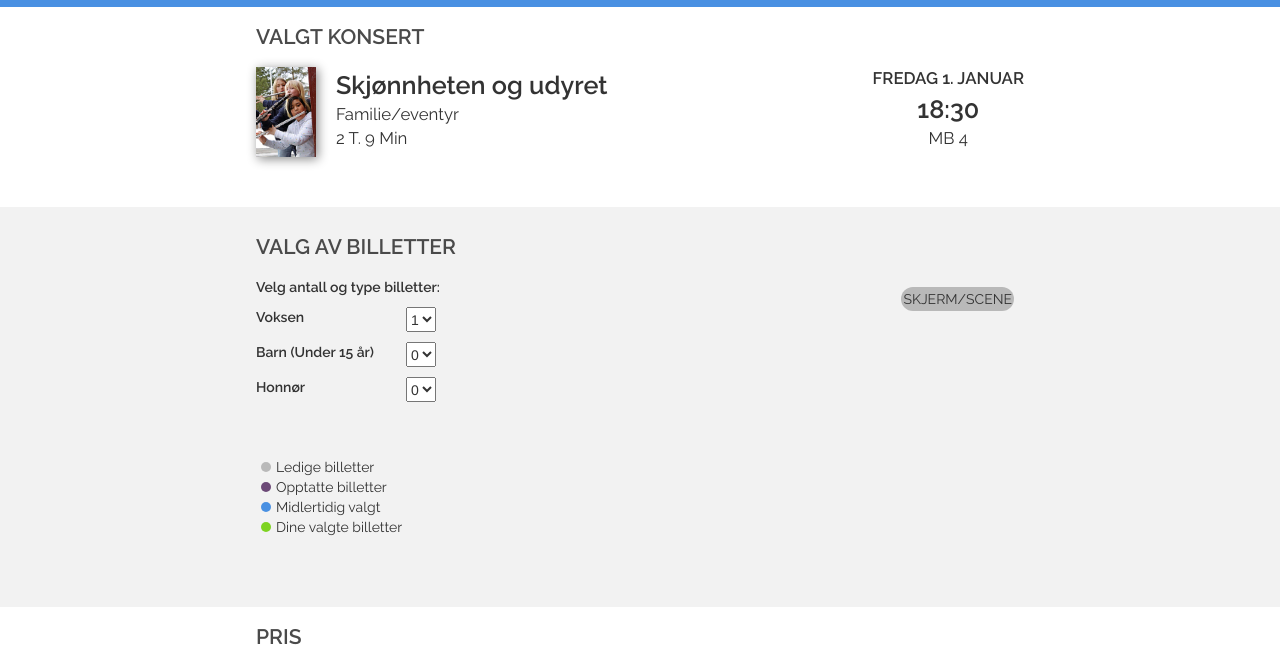
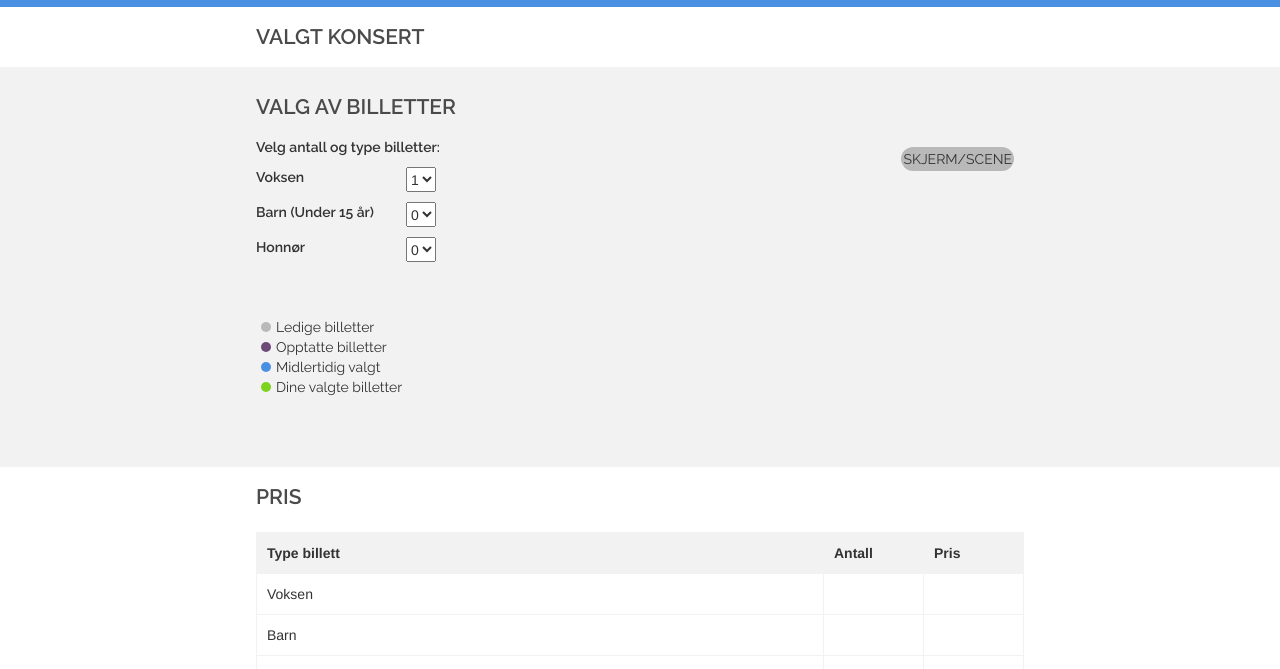
Before and after one commit to linalil/salkart, a plain HTML site: page billettvalg.html in a window 1280 px wide. Shown: the part 93-762 px from the top of the page. Drawn offline with nearby package versions, Linux system fonts and the light colour scheme; no server answers.

Commit message:
rettet billettvalg

```diff
--- a/billettvalg.html
+++ b/billettvalg.html
@@ -31,37 +31,7 @@
         <div class="overskrift">
             VALGT KONSERT
         </div>
-        <div class="reservasjonsinfo">
-            <div class="event">
-                <div class="bilde">
-                    <img src="img/3.jpg" alt="filmbilde" />
-                </div>
-                <div class="eventinfo">
-                    <div class="tittel">
-                        Skjønnheten og udyret
-                    </div>
-                    <div class="sjanger">
-                        Familie/eventyr
-                    </div>
-                    <div class="lengde">
-                        2 T. 9 Min
-                    </div>
-                </div>
-            </div>
-
-            <div class="tidspunkt">
-                <div class="dato">
-                    FREDAG 1. JANUAR
-                </div>
-                <div class="tid">
-                    18:30
-                </div>
-                <div class="sal">
-                    MB 4
-                </div>
-            </div>
-
-        </div>
+        <div id="arrangement"></div>
 
         <div class="billettbakgrunn">
             <div class="overskrift">
--- a/styles/styles.css
+++ b/styles/styles.css
@@ -105,9 +105,6 @@ body {
 	order: 3;
 	text-align: center;
 	justify-content: flex-end;
-}
-.hover:hover{
-	background-color: #F2F2F2;
 }
 .hover:focus{
 	background-color: #F2F2F2;
```
